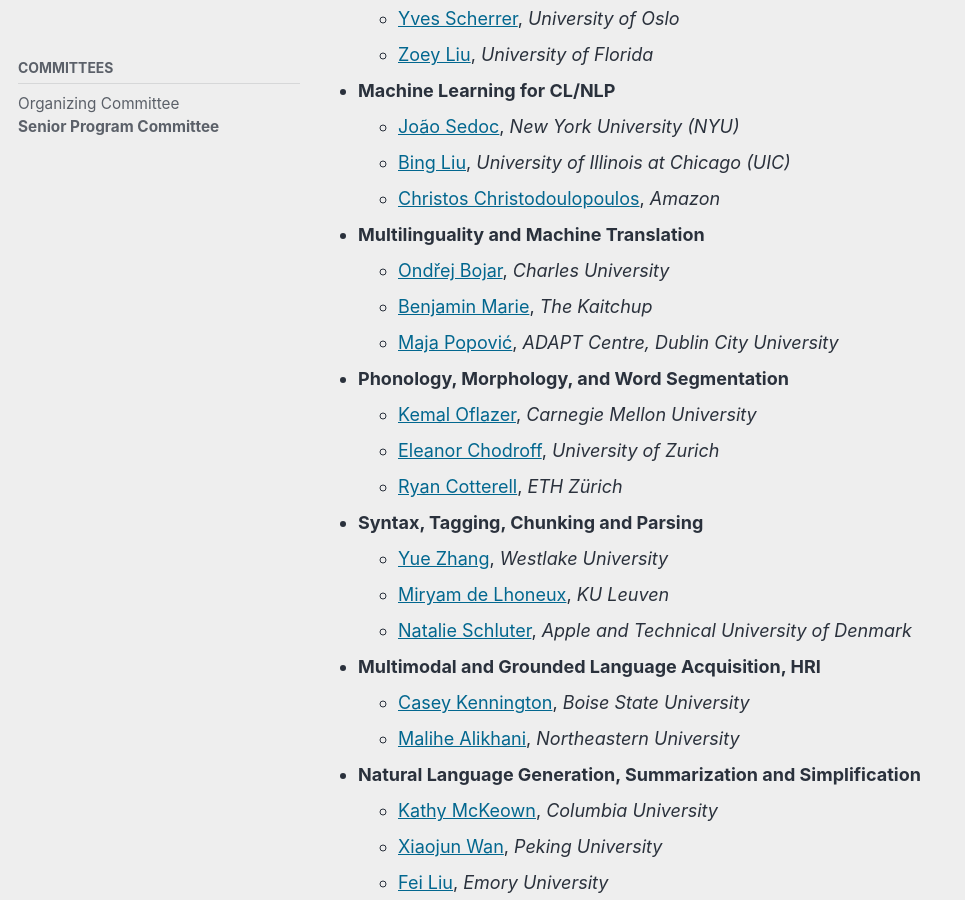
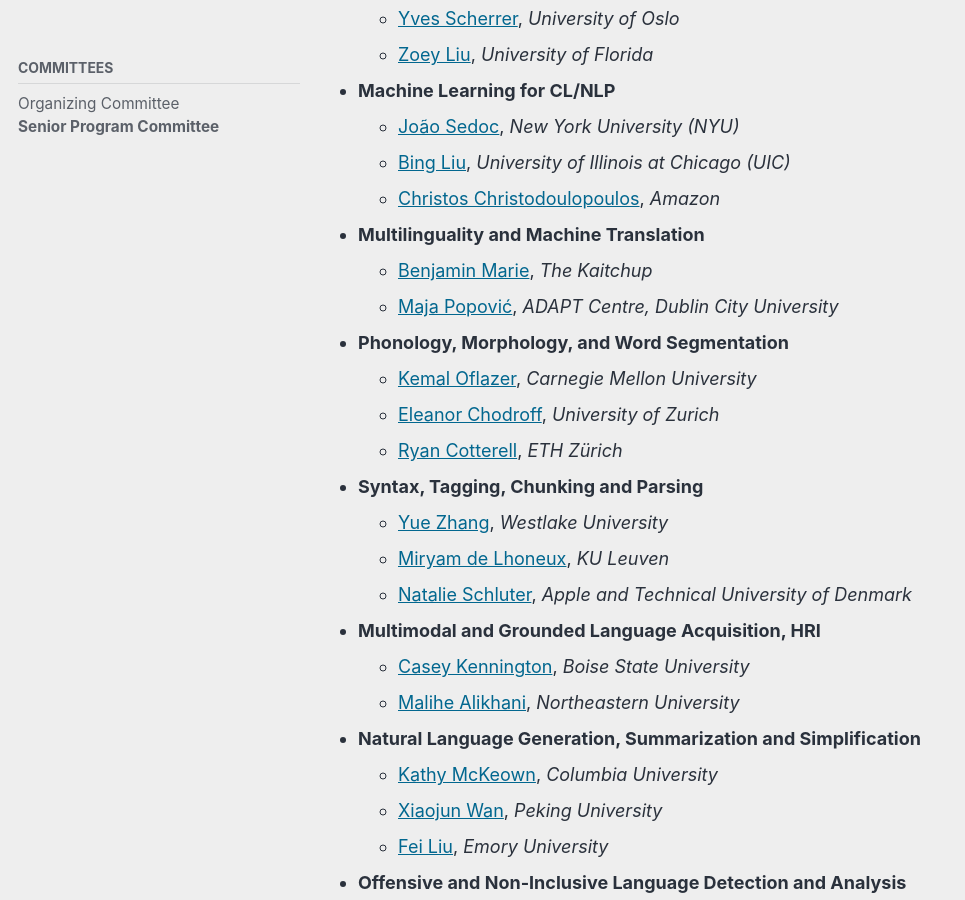
Before and after one commit to hasaniqbal777/coling-2025, a Jekyll site: the page built from _pages/committees/program.md, in a window 1280 px wide and 900 px high, scrolled down 1648 px. Shown: the whole window, without its empty margins (0-965 px from the left). Built offline with Jekyll 4.4.1, drawn with Linux system fonts in a browser that asks for light colours; cached includes are drawn as plain includes.

Commit message:
Removed Bojar from SACs

```diff
--- a/_pages/committees/program.md
+++ b/_pages/committees/program.md
@@ -66,7 +66,6 @@ sidebar:
   - [Christos Christodoulopoulos](mailto:chrchrs@amazon.co.uk), *Amazon*
 
 - **Multilinguality and Machine Translation**
-  - [Ondřej Bojar](mailto:bojar@ufal.mff.cuni.cz), *Charles University*
   - [Benjamin Marie](mailto:nlp@benjaminmarie.com), *The Kaitchup*
   - [Maja Popović](mailto:maja.popovic@adaptcentre.ie), *ADAPT Centre, Dublin City University*
 
```
